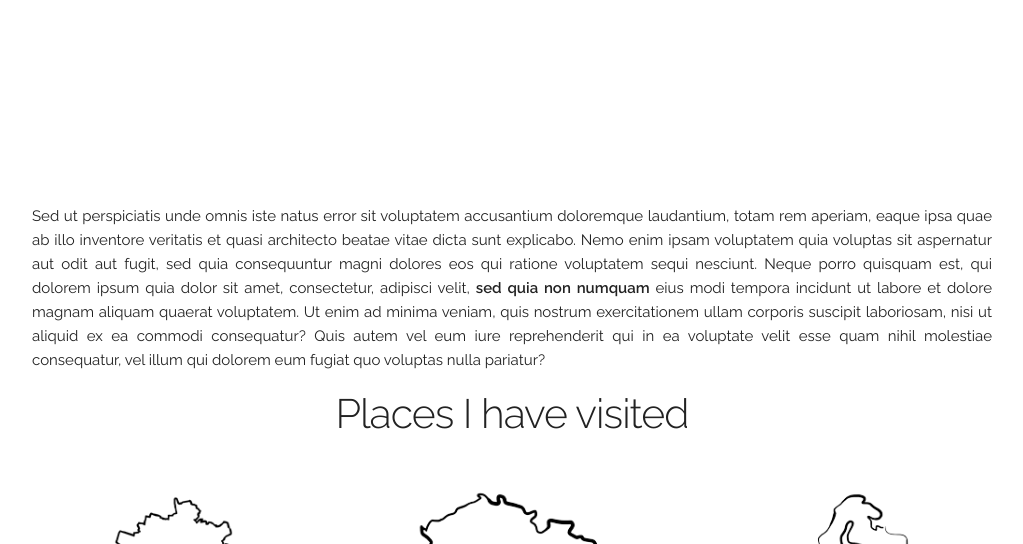
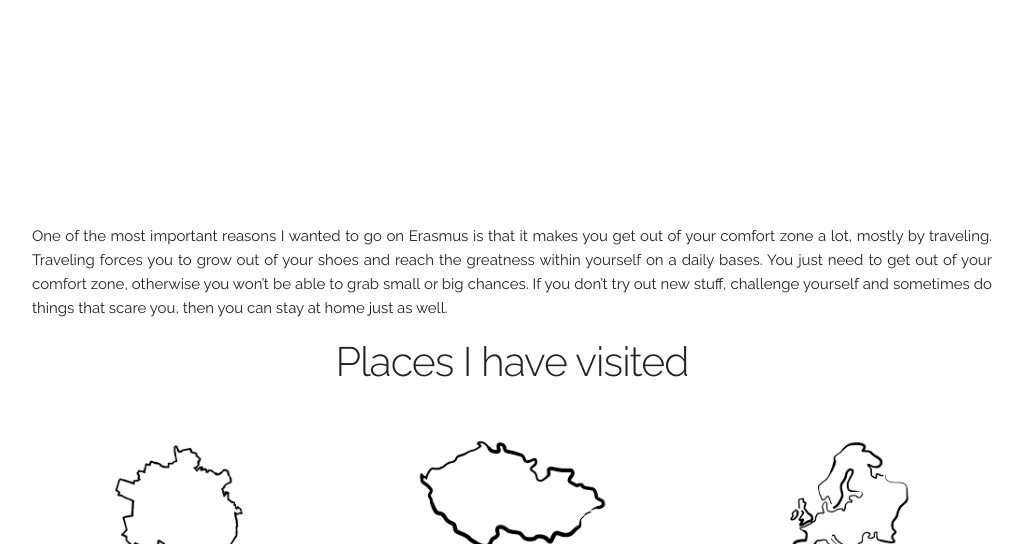
Before and after one commit to teokal/erasmus-in-hk, a PHP site: page / in a window 1280 px wide. Shown: the part 1436-1980 px from the top of the page, without its empty margins (128-1151 px from the left). Run offline with PHP 8.4, Linux system fonts and the light colour scheme.

Commit message:
Finalize changes

```diff
--- a/base.html
+++ b/base.html
@@ -1,6 +1,5 @@
 <base href="http://lide.uhk.cz/fim/student/kalatth1/erasmus_in_HK/"/>
     <!-- <base href="http://localhost"/> -->
-    <!-- <base href="http://10.8.0.2"/> -->
     <meta name="theme-color" content="#343434" />
 
     <meta name="author" content="Theodoros Kalatzis">
--- a/index.php
+++ b/index.php
@@ -20,23 +20,21 @@
     <main class="main-content">
         <div class="bg row">
             <div class="caption">
-                <h1 class="border"><span>Erasmus in</span><br><span>Hradec Králové</span></h1>
+                <h1 class="border">
+                    <span>Erasmus in</span>
+                    <br>
+                    <span>Hradec Králové</span>
+                </h1>
             </div>
         </div>
 
         <div class="container">
-            <div class="row">
-                <div class="twelve columns">
-                    <p class="margintop10">Sed ut perspiciatis unde omnis iste natus error sit voluptatem accusantium doloremque laudantium, totam
-                        rem aperiam, eaque ipsa quae ab illo inventore veritatis et quasi architecto beatae vitae dicta sunt
-                        explicabo. Nemo enim ipsam voluptatem quia voluptas sit aspernatur aut odit aut fugit, sed quia consequuntur
-                        magni dolores eos qui ratione voluptatem sequi nesciunt. Neque porro quisquam est, qui dolorem ipsum
-                        quia dolor sit amet, consectetur, adipisci velit, <strong>sed quia non numquam</strong> eius modi tempora incidunt
-                        ut labore et dolore magnam aliquam quaerat voluptatem. Ut enim ad minima veniam, quis nostrum exercitationem
-                        ullam corporis suscipit laboriosam, nisi ut aliquid ex ea commodi consequatur? Quis autem vel eum
-                        iure reprehenderit qui in ea voluptate velit esse quam nihil molestiae consequatur, vel illum qui
-                        dolorem eum fugiat quo voluptas nulla pariatur?</p>
-                </div>
+            <div class="row twelve columns">
+                <p class="margintop10">One of the most important reasons I wanted to go on Erasmus is that it makes you get out of your comfort
+                    zone a lot, mostly by traveling. Traveling forces you to grow out of your shoes and reach the greatness
+                    within yourself on a daily bases. You just need to get out of your comfort zone, otherwise you won’t
+                    be able to grab small or big chances. If you don’t try out new stuff, challenge yourself and sometimes
+                    do things that scare you, then you can stay at home just as well.</p>
             </div>
             <div class="row value-props">
                 <h3 class="center">Places I have visited</h3>
@@ -58,6 +56,13 @@
                     </div>
                 </div>
             </div>
+            <div class="row twelve columns">
+                <p class="margintop10">If you want to have the best travel time ever, then you have to do things you have not done before. See the
+                    world as a playground, try out and play with it. Maybe you just learn a new language, start to hitchhike,
+                    try out a job you would normally never do or you hang out with people, who are completely different than
+                    you are. Traveling brings you so many opportunities, but only, if you overcome your fear of getting out
+                    of your comfort zone. It is just a crutual thing when you want to travel the world.</p>
+            </div>
         </div>
     </main>
 
```
